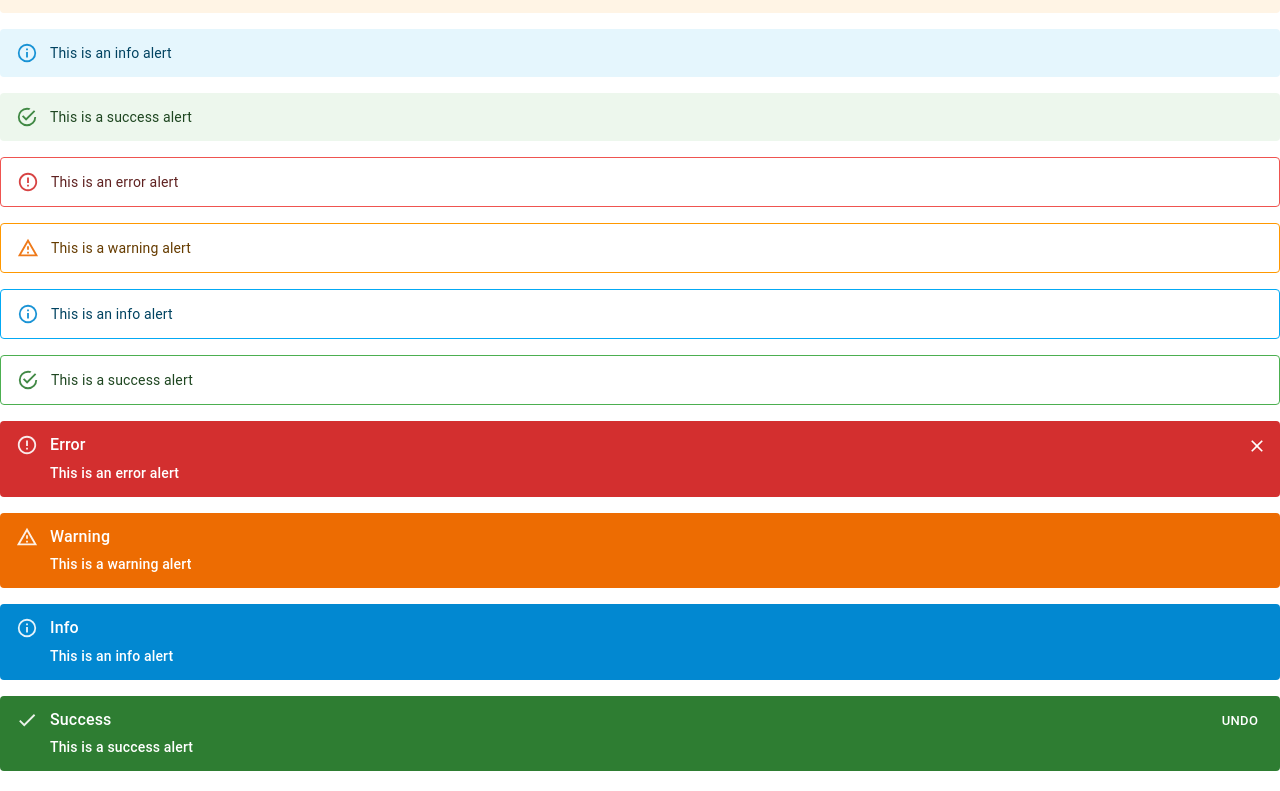
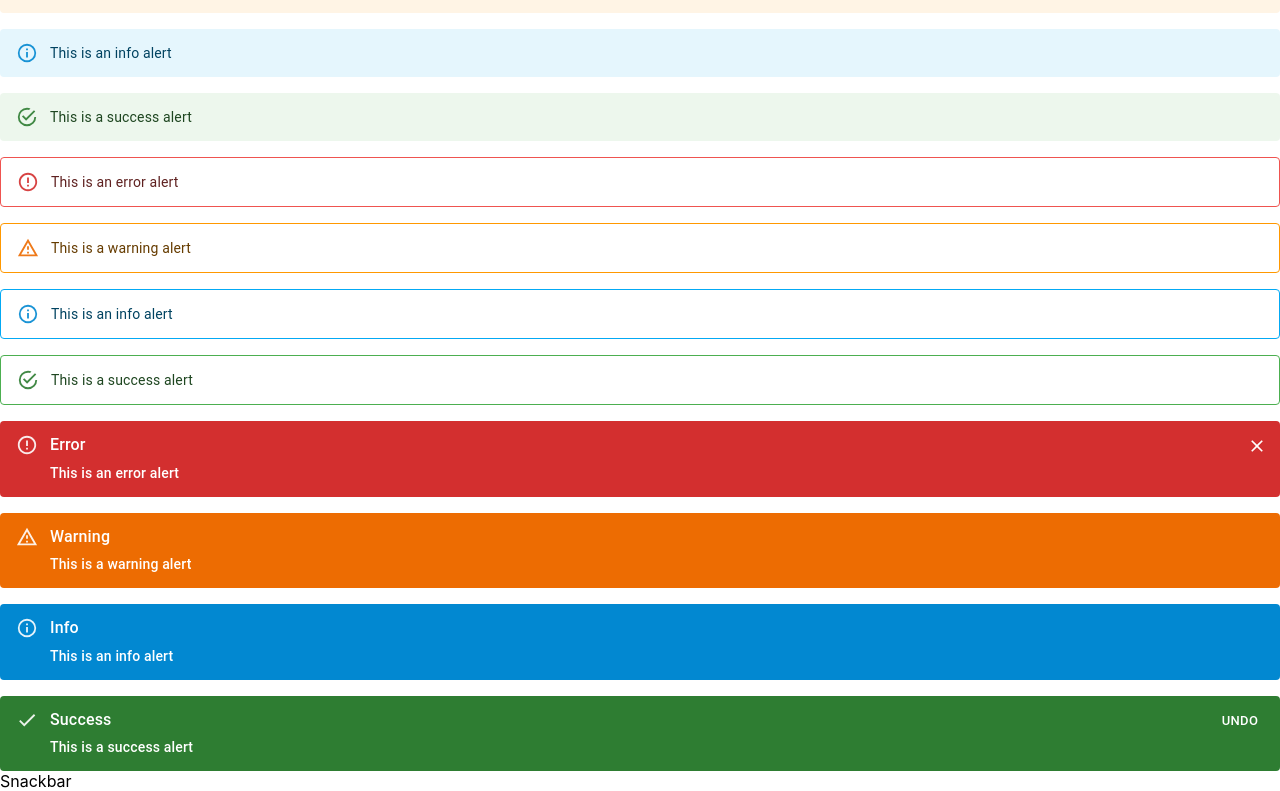
Before and after one commit to ElyaApyzova/React-mui-library, a React (Create React App) app: page / in a window 1280 px wide. Shown: the part 5241-6032 px from the top of the page. Built offline with nearby package versions, Linux system fonts and the light colour scheme.

Commit message:
Snackbar

```diff
--- a/src/App.tsx
+++ b/src/App.tsx
@@ -25,6 +25,7 @@ import { MuiChip } from './components/MuiChip';
 import { MuiTooltip } from './components/MuiTooltip';
 import { MuiTable } from './components/MuiTable';
 import { MuiAlert } from './components/MuiAlert';
+import { MuiSnackbar } from './components/MuiSnackbar';
 
 function App() {
   return (
@@ -55,6 +56,7 @@ function App() {
       <MuiTooltip />
       <MuiTable />
       <MuiAlert />
+      <MuiSnackbar />
     </div>
   );
 }
--- /dev/null
+++ b/src/components/MuiSnackbar.tsx
@@ -0,0 +1,7 @@
+import React from "react";
+
+export const MuiSnackbar = () => {
+    return (
+        <div>Snackbar</div>
+    )
+}
```
